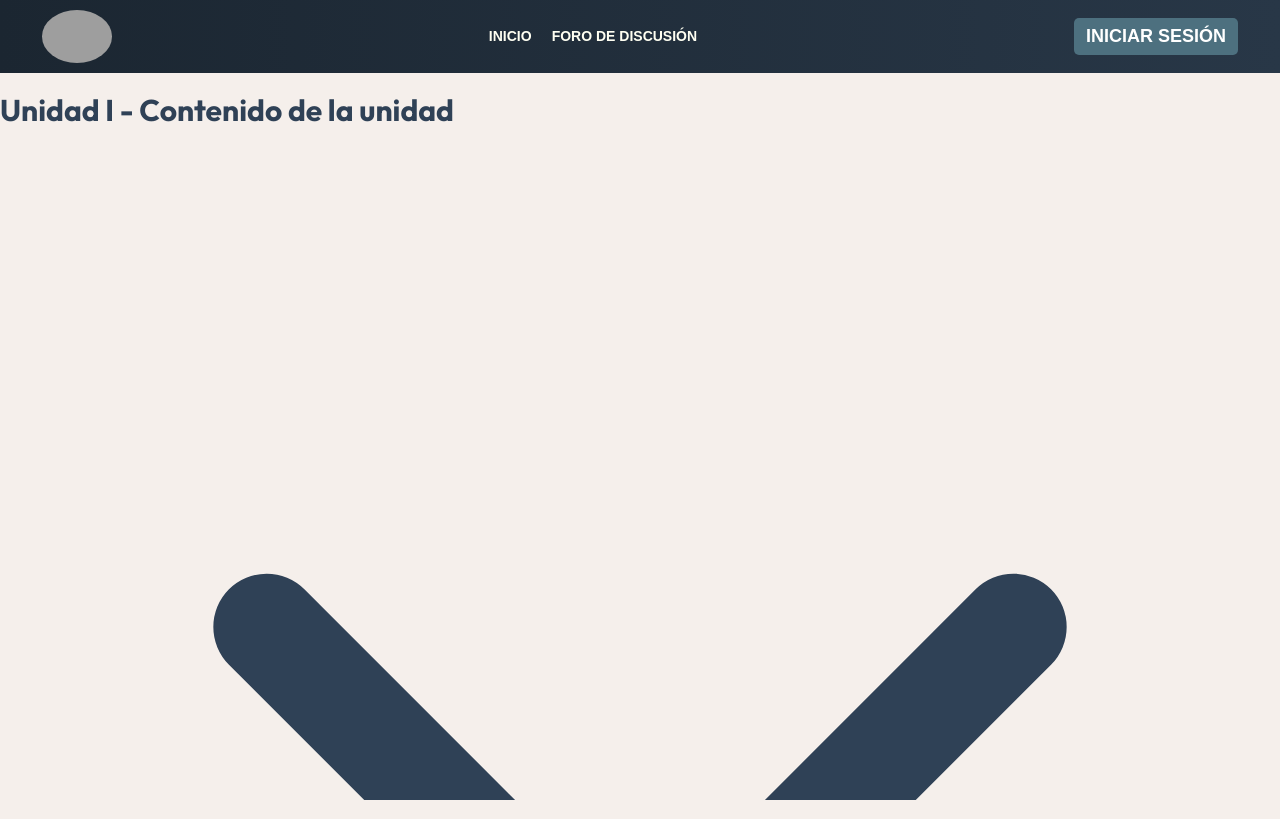
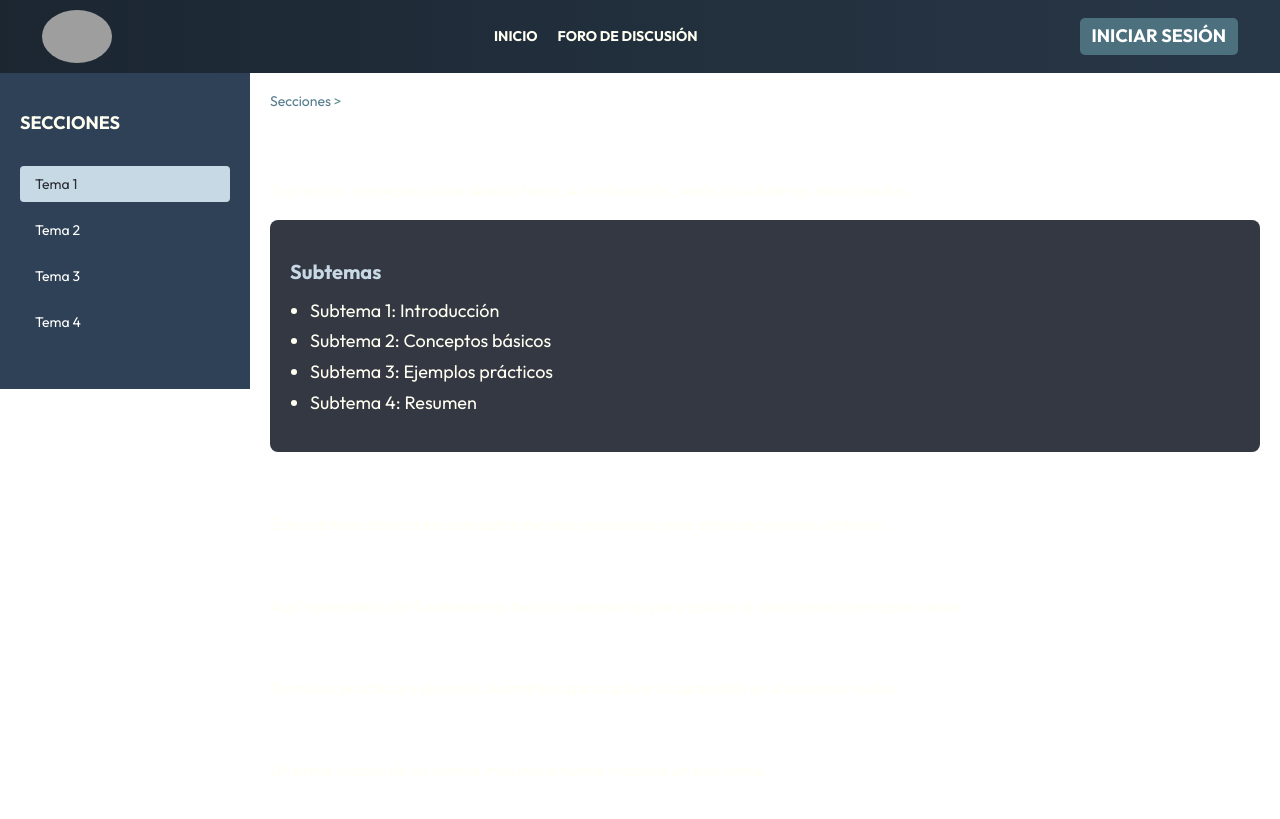
Before and after one commit to eddn-dev/Ctrlaltaprende, a PHP site: template views/site/content.php in a window 1280 px wide. Run offline with PHP 8.4, Linux system fonts and the light colour scheme; the template is opened without the code that fills it, so the values that code supplies are empty; some libraries are stand-ins or nearby versions; grey boxes are pictures that could not be loaded.

Commit message:
estilos explotan

```diff
--- a/Router.php
+++ b/Router.php
@@ -53,7 +53,7 @@ class Router
         //Use the layout
         $current = $_SERVER['PATH_INFO'] ?? '/';
         if(str_contains($current, '/admin')){
-            include_once __DIR__ . '/views/admin-layout.php';
+            include_once __DIR__ . '/views/layout.php';
         } else{
             include_once __DIR__ . '/views/layout.php';
         }
--- a/controllers/SiteController.php
+++ b/controllers/SiteController.php
@@ -19,4 +19,9 @@ class SiteController {
         $router->render('site/perfil', [
         ]);
     }
+
+    public static function content(Router $router) {
+        $router->render('site/content', [
+        ]);
+    }
 }
--- a/public/index.php
+++ b/public/index.php
@@ -5,6 +5,7 @@ require_once __DIR__ . '/../includes/app.php';
 
 use MVC\Router;
 use Controllers\AuthController;
+use Controllers\AdminController;
 use Controllers\SiteController;
 
 $router = new Router();
@@ -34,5 +35,9 @@ $router->get('/confirmar-cuenta', [AuthController::class, 'confirmar']);
 $router->get('/', [SiteController::class, 'inicio']);
 $router->get('/foro', [SiteController::class, 'foro']);
 $router->get('/perfil', [SiteController::class, 'perfil']);
+$router->get('/content', [SiteController::class, 'content']);
+
+
+$router->get('/admin', [AdminController::class, 'admin']);
 
 $router->comprobarRutas();
--- a/src/scss/base/_variables.scss
+++ b/src/scss/base/_variables.scss
@@ -60,3 +60,11 @@ $delgada: 300;
 $regular: 400;
 $bold: 700;
 $black: 900;
+
+
+//content
+// Variables
+$content-bg: #282C34;
+$text-color-light: #FFFFFF;
+$card-bg: #333842;
+$card-border-radius: 8px;
--- a/src/scss/pages/_admin.scss
+++ b/src/scss/pages/_admin.scss
@@ -1,26 +1,4 @@
 @use 'base/variables' as v;
-@use 'base/mixins' as m;
-@use 'sass:color';
-
-  * {
-    margin: 0;
-    padding: 0;
-    box-sizing: border-box;
-    font-family: 'Arial', sans-serif;
-  }
-
-  html, body {
-    height: 100%;
-    overflow: hidden;
-  }
-
-  body {
-    background-color: $background-color;
-    color: $text-color;
-    display: flex;
-    flex-direction: column;
-    min-height: 100vh;
-  }
 
   // Scrollbar
   .scrollbar-black {
--- a/src/scss/pages/_content.scss
+++ b/src/scss/pages/_content.scss
@@ -1,181 +1,118 @@
 @use 'base/variables' as v;
-@use 'base/mixins' as m;
-@use 'sass:color';
 
-// Mixins
-@mixin flex-center($justify: center, $align: center) {
+// Contenedor principal
+.content_container {
   display: flex;
-  justify-content: $justify;
-  align-items: $align;
+  height: 100%;
+  // Barra lateral
+  .sidebar {
+    background-color: v.$text-color;
+    width: 250px;
+    padding: 20px;
+    overflow-y: auto;
+
+    h2 {
+      font-size: 18px;
+      margin-bottom: 15px;
+      color: v.$secondary-color;
+      text-transform: uppercase;
     }
 
-@mixin transition($properties...) {
-  transition: $properties 0.3s ease;
-}
-
-// General Styles
-body {
-  font-family: $font-main;
-  margin: 0;
-  padding: 0;
-  background-color: $bg-light;
-}
-
-// Header and Navbar
-header {
-  background-color: $primary-color;
-  color: $text-light;
-  padding: 0;
-
-  .container-navbar {
-    @include flex-center(space-between, center);
-    max-width: auto;
-    padding: 0 2rem;
-
-    .container-logo img {
-      width: 100px;
-      height: auto;
-    }
-
-    p {
-      font-family: $font-logo;
-      font-size: 30px;
-      margin: 0;
-    }
-
-    nav {
     ul {
       list-style: none;
-        @include flex-center(flex-start, center);
-        gap: 2rem;
-        margin: 0;
       padding: 0;
 
       li {
-          text-transform: uppercase;
-          font-weight: bold;
+        margin-bottom: 10px;
 
         a {
-            color: $text-light;
+          color: v.$text-color-light;
           text-decoration: none;
-            @include transition(color);
+          font-size: 14px;
+          padding: 10px 15px;
+          border-radius: 4px;
+          display: block;
+          transition: background-color 0.3s ease;
 
-            &:hover {
-              color: $secondary-color;
+          &:hover,
+          &.active {
+            background-color: v.$light-gray;
+            color: v.$content-bg;
           }
         }
       }
     }
   }
 
-    .search-form {
-      @include flex-center(flex-end, center);
-      background-color: $text-light;
-      border-radius: 25px;
-      padding: 0.5rem 1rem;
+  // Contenido principal
+  .content {
+    flex: 1;
+    padding: 20px;
+    overflow-y: auto;
 
-      input {
-        border: none;
-        outline: none;
-        padding: 0.5rem;
-        font-size: 1rem;
+    .breadcrumb {
+      font-size: 14px;
+      margin-bottom: 20px;
+      color: v.$variation-color;
+
+      a {
+        color: v.$primary-color;
+        text-decoration: none;
       }
 
-      button {
-        background: none;
-        border: none;
-        cursor: pointer;
-        color: $text-dark;
-        font-size: 1.5rem;
+      span {
+        color: v.$text-color-light;
+      }
+    }
+
+    h1 {
+      font-size: 32px;
+      margin-bottom: 10px;
+      color: v.$text-color-light;
+    }
+
+    p {
+      font-size: 16px;
+      color: v.$secondary-color;
+      margin-bottom: 20px;
+    }
+
+    // Tarjeta de aprendizaje
+    .learning-card {
+      background-color: v.$card-bg;
+      padding: 20px;
+      border-radius: v.$card-border-radius;
+      margin-bottom: 20px;
+
+      h2 {
+        font-size: 20px;
+        margin-bottom: 10px;
+        color: v.$light-gray;
+      }
+
+      ul {
+        list-style: disc;
+        padding-left: 20px;
+        color: v.$secondary-color;
+
+        li {
+          margin-bottom: 10px;
+        }
+      }
+    }
+
+    // Sección de contenido
+    section {
+      h2 {
+        font-size: 24px;
+        margin-bottom: 10px;
+        color: v.$text-color-light;
+      }
+
+      p {
+        font-size: 16px;
+        color: v.$secondary-color;
       }
     }
   }
 }
-
-// Main Content
-main {
-  padding: 1rem 0;
-
-  .accordion {
-    background-color: $secondary-color;
-    border-radius: 8px;
-    margin-bottom: 10px;
-    box-shadow: 0 4px 6px rgba(0, 0, 0, 0.1);
-    overflow: hidden;
-
-    &-header {
-      @include flex-center(space-between, center);
-      padding: 15px;
-      cursor: pointer;
-      @include transition(background-color);
-
-      &:hover {
-        background-color: $primary-color;
-        color: $text-light;
-      }
-
-      h3 {
-        margin: 0;
-        font-size: 16px;
-        font-weight: bold;
-      }
-
-      svg {
-        width: 16px;
-        height: 16px;
-        @include transition(transform);
-      }
-    }
-
-    &.open {
-      .accordion-header svg {
-        transform: rotate(180deg);
-      }
-
-      .accordion-content {
-        display: block;
-      }
-    }
-
-    &-content {
-      background-color: $bg-accent;
-      padding: 10px 15px;
-      display: none;
-
-      .link-container {
-        background-color: $text-light;
-        border-radius: 6px;
-        box-shadow: 0 2px 4px rgba(0, 0, 0, 0.1);
-        margin: 8px 0;
-        padding: 10px;
-        @include transition(transform, box-shadow);
-
-        &:hover {
-          transform: translateY(-2px);
-          box-shadow: 0 4px 8px rgba(0, 0, 0, 0.15);
-        }
-
-        a {
-          text-decoration: none;
-          color: $text-dark;
-          font-weight: bold;
-        }
-      }
-    }
-  }
-}
-
-// Media Queries
-@media (max-width: 768px) {
-  html {
-    font-size: 80%;
-  }
-
-  .container-navbar p {
-    font-size: 80%;
-  }
-}
-
-@media (max-width: 468px) {
-  // Add specific styles for mobile if necessary
-}
--- a/src/scss/pages/_foro.scss
+++ b/src/scss/pages/_foro.scss
@@ -1,26 +1,4 @@
 @use 'base/variables' as v;
-@use 'base/mixins' as m;
-@use 'sass:color';
-
-* {
-    margin: 0;
-    padding: 0;
-    box-sizing: border-box;
-    font-family: 'Arial', sans-serif;
-  }
-
-  html, body {
-    height: 100%;
-    overflow: hidden;
-  }
-
-  body {
-    background-color: $background-color;
-    color: $text-color;
-    display: flex;
-    flex-direction: column;
-    min-height: 100vh;
-  }
 
   // Estructura Principal
   .main-container {
@@ -86,8 +31,8 @@
   // Sidebar
   .sidebar {
     grid-area: aside;
-    background-color: $primary-color;
-    color: $secondary-color;
+    background-color: v.$primary-color;
+    color: v.$secondary-color;
     padding: 0.5rem 1rem 1rem;
     display: flex;
     flex-direction: column;
--- a/views/site/content.php
+++ b/views/site/content.php
@@ -1,23 +1,51 @@
-<main>
-    <section>
-        <div class="accordion">
-            <div class="accordion-header" onclick="toggleAccordion(this)">
-                <h3>Unidad I - Contenido de la unidad</h3>
-                <svg xmlns="http://www.w3.org/2000/svg" fill="none" viewBox="0 0 24 24" stroke="currentColor">
-                    <path stroke-linecap="round" stroke-linejoin="round" stroke-width="2" d="M19 9l-7 7-7-7" />
-                </svg>
+<div class="content_container">
+        <!-- Barra lateral -->
+        <aside class="sidebar">
+            <h2>Secciones</h2>
+            <ul>
+                <li><a href="#" class="active">Tema 1</a></li>
+                <li><a href="#">Tema 2</a></li>
+                <li><a href="#">Tema 3</a></li>
+                <li><a href="#">Tema 4</a></li>
+            </ul>
+        </aside>
+
+        <!-- Contenido principal -->
+        <main class="content">
+            <nav class="breadcrumb">
+                <a href="#">Secciones</a> &gt; <span>Tema 1</span>
+            </nav>
+            <h1>Tema 1</h1>
+            <p>Explora los conceptos clave de este tema. A continuación, verás los subtemas relacionados.</p>
+
+            <div class="learning-card">
+                <h2>Subtemas</h2>
+                <ul>
+                    <li>Subtema 1: Introducción</li>
+                    <li>Subtema 2: Conceptos básicos</li>
+                    <li>Subtema 3: Ejemplos prácticos</li>
+                    <li>Subtema 4: Resumen</li>
+                </ul>
             </div>
-            <div class="accordion-content">
-                <div class="link-container">
-                    <a href="#">Tema</a>
-                </div>
-                <div class="link-container">
-                    <a href="#">Tema</a>
-                </div>
-                <div class="link-container">
-                    <a href="#">Tema</a>
-                </div>
-            </div>
-        </div>
-    </section>
-</main>
+
+            <section>
+                <h2>Subtema 1: Introducción</h2>
+                <p>Este subtema abarca los conceptos iniciales necesarios para entender el resto del tema.</p>
+            </section>
+
+            <section>
+                <h2>Subtema 2: Conceptos básicos</h2>
+                <p>Aquí aprenderás los fundamentos teóricos necesarios para aplicar el conocimiento en casos reales.</p>
+            </section>
+
+            <section>
+                <h2>Subtema 3: Ejemplos prácticos</h2>
+                <p>Ejercicios prácticos y ejemplos ilustrativos para aplicar lo aprendido en situaciones reales.</p>
+            </section>
+
+            <section>
+                <h2>Subtema 4: Resumen</h2>
+                <p>Un breve repaso de los puntos más importantes tratados en este tema.</p>
+            </section>
+        </main>
+</div>
```
Also changed, not shown: other parts of src/scss/pages/_admin.scss (+12 -45 lines), other parts of src/scss/pages/_foro.scss (+26 -59 lines), controllers/AdminController.php (+11 -0 lines), views/admin/admin.php (added, +66 -0 lines), views/site/admin.php (deleted, +0 -77 lines), public/build/css/app.css, 1 other file. Lines whose indentation alone changed are shown as unchanged.
